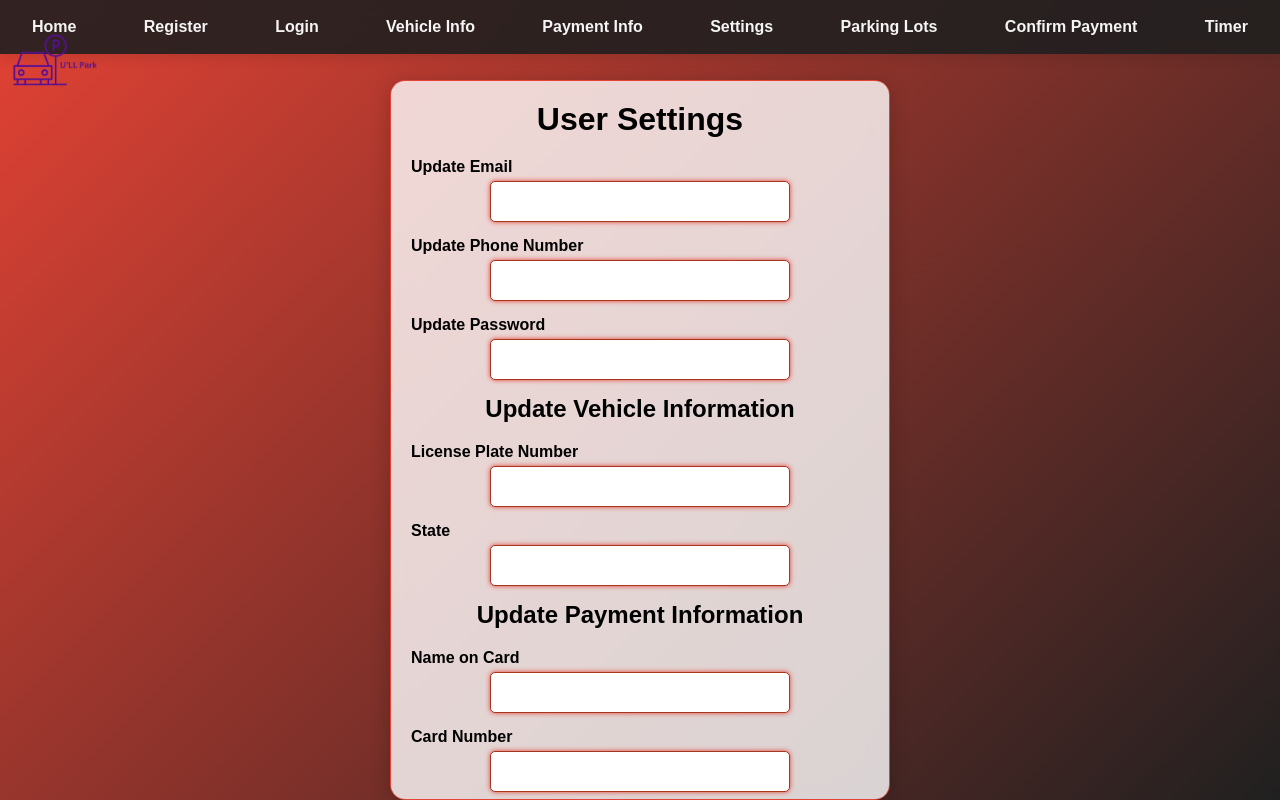
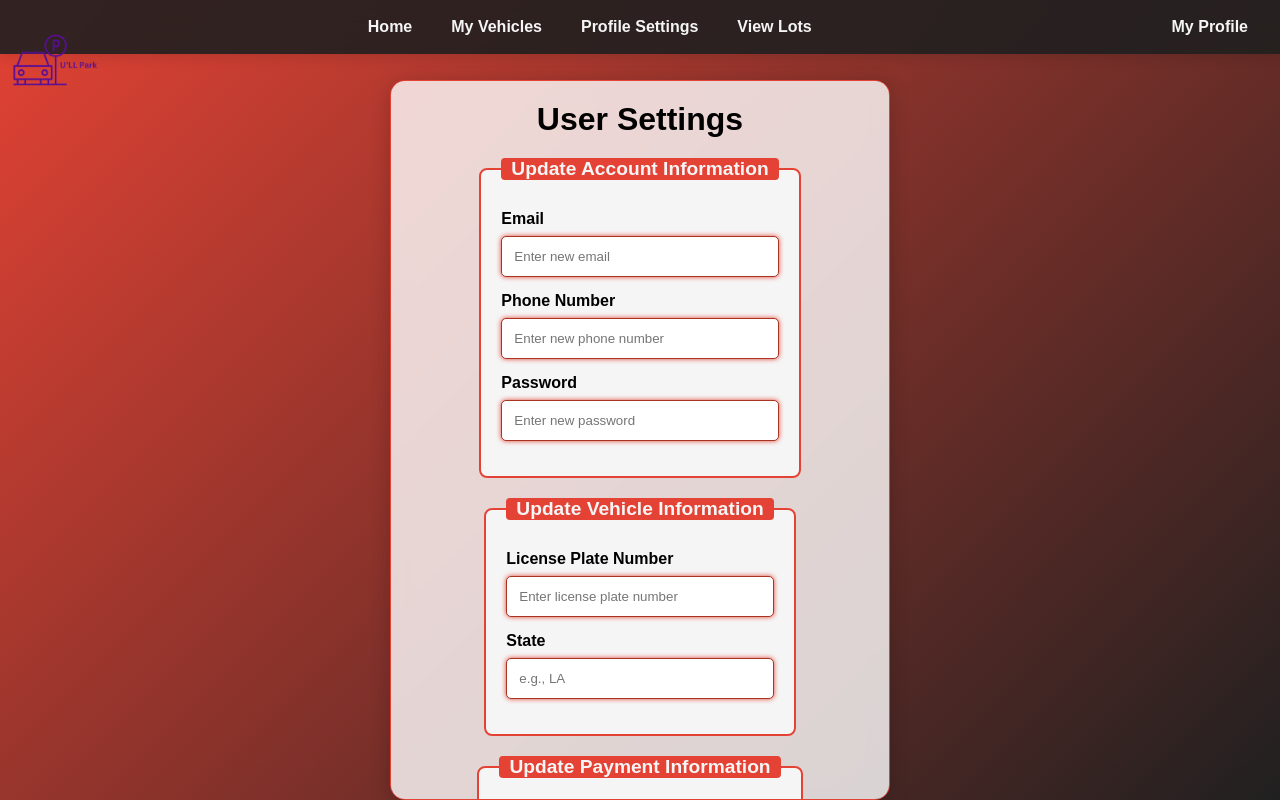
Before and after one commit to mysteRaron/Sprint3_2, a website: page views/settings.html in a window 1280 px wide. Drawn offline with Linux system fonts and the light colour scheme; no server answers; files whose address does not match are found by name.

Commit message:
User Settings Page Alterations Made

```diff
--- a/styles.css
+++ b/styles.css
@@ -258,6 +258,32 @@ button:hover, .select-lot-btn:hover, #extend-time-btn:hover {
     margin: 20px 0;
 }
 
+/* Settings Page */
+#settings-page fieldset {
+    border: 2px solid var(--primary-red);
+    padding: 20px;
+    margin-bottom: 20px;
+    background-color: var(--light-gray);
+    border-radius: 8px;
+}
+
+#settings-page fieldset legend {
+    font-size: 1.2em;
+    font-weight: bold;
+    color: var(--light-gray);
+    padding: 0 10px;
+    margin-bottom: 10px;
+    background-color: var(--primary-red);
+    border-radius: 4px;
+}
+
+#settings-page label {
+    font-size: 1em;
+    margin-bottom: 8px;
+    display: block;
+    color: black;
+}
+
 /* Hide old bottom navigation */
 #bottom-nav {
     display: none;
--- a/views/settings.html
+++ b/views/settings.html
@@ -9,46 +9,58 @@
 <body>
      <!-- Navigation Bar -->
     <div id="top-nav">
+        <div class="nav-center">
             <a href="/" class="nav-btn">Home</a>
-        <a href="/register" class="nav-btn">Register</a>
-        <a href="/login" class="nav-btn">Login</a>
-        <a href="/vehicle" class="nav-btn">Vehicle Info</a>
-        <a href="/paymentInfo" class="nav-btn">Payment Info</a>
-        <a href="/settings" class="nav-btn">Settings</a>
-        <a href="/parking-lots" class="nav-btn">Parking Lots</a>
-        <a href="/confirm-payment" class="nav-btn">Confirm Payment</a>
-        <a href="/timer" class="nav-btn">Timer</a>
+            <a href="/vehicle" class="nav-btn">My Vehicles</a>
+            <a href="/settings" class="nav-btn">Profile Settings</a>
+            <a href="/parking-lots" class="nav-btn">View Lots</a>
         </div>
+        <div class="profile-section">
+            <a href="/profile" class="profile-link">My Profile</a>
+        </div>
+    </div>
+
     <div id="logo-container">
         <img src="ullPark2.png" alt="U'LL Park Mobile Logo" id="logo">
     </div>
     <div class="page" id="settings-page">
         <h1>User Settings</h1>
+
         <form id="user-settings-form">
-            <label for="email-update">Update Email</label>
-            <input type="email" id="email-update" name="email-update" required>
+            <fieldset>
+                <legend>Update Account Information</legend>
 
-            <label for="phone-update">Update Phone Number</label>
-            <input type="tel" id="phone-update" name="phone-update" required>
+                <label for="email-update">Email</label>
+                <input type="email" id="email-update" name="email-update" placeholder="Enter new email" required>
 
-            <label for="password-update">Update Password</label>
-            <input type="password" id="password-update" name="password-update" required>
+                <label for="phone-update">Phone Number</label>
+                <input type="tel" id="phone-update" name="phone-update" placeholder="Enter new phone number" required>
 
-            <h2>Update Vehicle Information</h2>
+                <label for="password-update">Password</label>
+                <input type="password" id="password-update" name="password-update" placeholder="Enter new password" required>
+            </fieldset>
+
+            <fieldset>
+                <legend>Update Vehicle Information</legend>
+
                 <label for="license-plate-update">License Plate Number</label>
-            <input type="text" id="license-plate-update" name="license-plate-update" required>
+                <input type="text" id="license-plate-update" name="license-plate-update" placeholder="Enter license plate number" required>
 
                 <label for="state-update">State</label>
-            <input type="text" id="state-update" name="state-update" required>
+                <input type="text" id="state-update" name="state-update" placeholder="e.g., LA" maxlength="2" required>
+            </fieldset>
 
-            <h2>Update Payment Information</h2>
+            <fieldset>
+                <legend>Update Payment Information</legend>
+
                 <label for="card-name-update">Name on Card</label>
-            <input type="text" id="card-name-update" name="card-name-update" required>
+                <input type="text" id="card-name-update" name="card-name-update" placeholder="New Name on Card" required>
 
                 <label for="card-number-update">Card Number</label>
-            <input type="text" id="card-number-update" name="card-number-update" required>
+                <input type="text" id="card-number-update" name="card-number-update" placeholder="Enter card number" required>
+            </fieldset>
 
-            <button type="submit">Save Changes</button>
+            <button type="submit" class="button">Save Changes</button>
         </form>
     </div>
     <script src="/app.js"></script>
```
Lines whose indentation alone changed are shown as unchanged.
